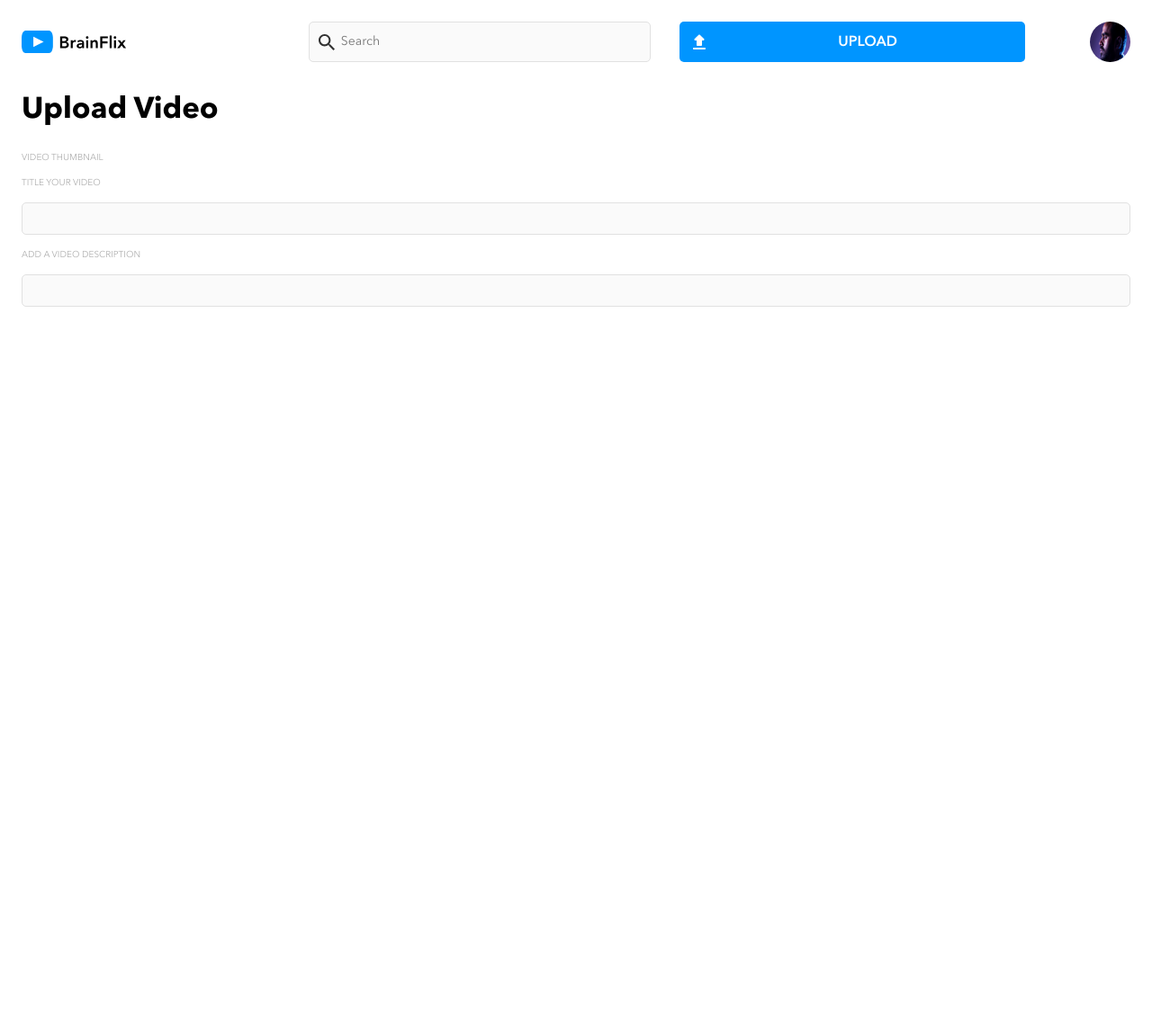
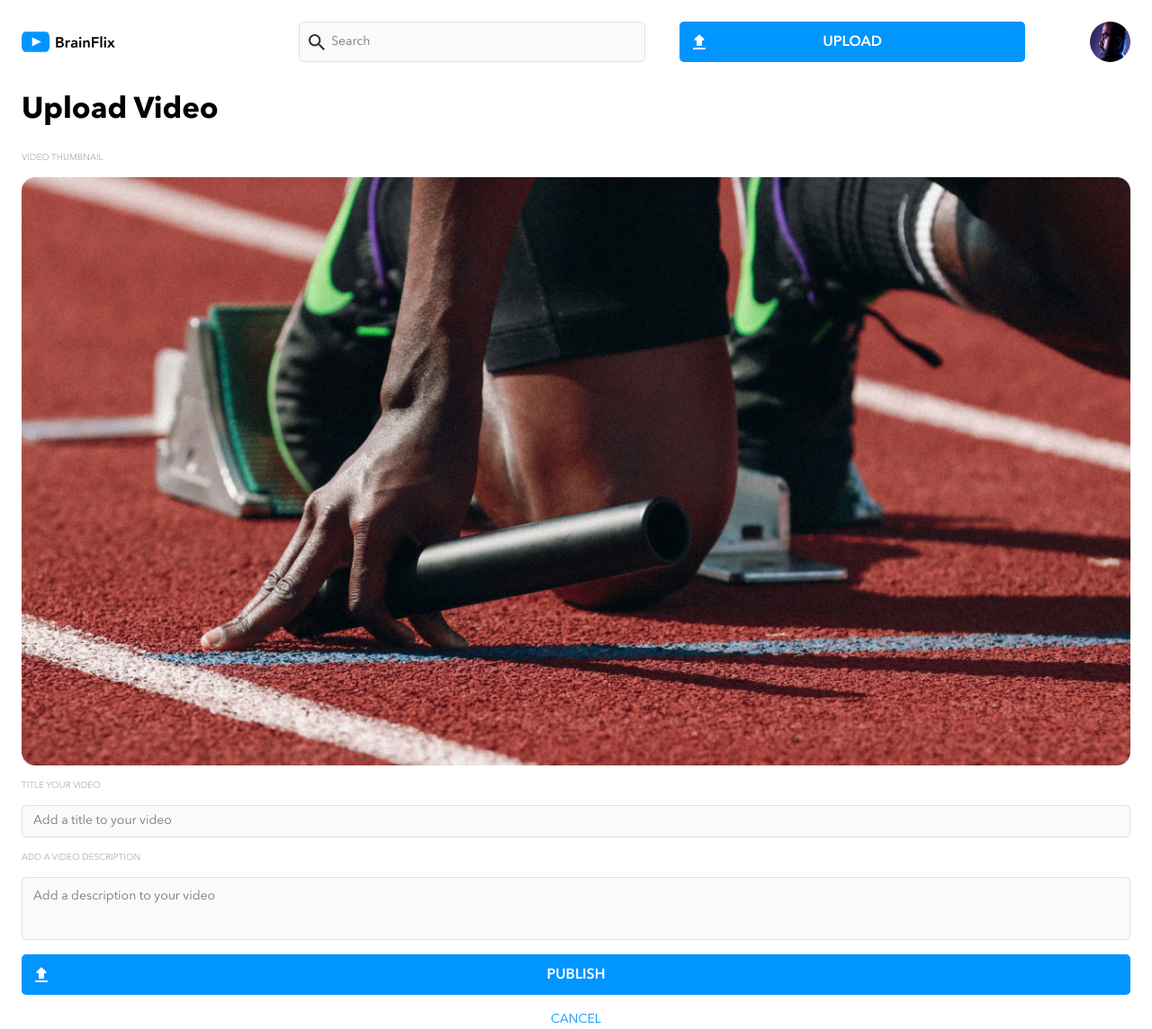
Before and after one commit to emanwdh/eman-awadh-brainflix, a React (Vite) app: page /upload in a window 1280 px wide. Shown: the whole page at 90% size. Before the commit the page ends 800 px from the top, so only its background shows below. Built offline with nearby package versions, Linux system fonts and the light colour scheme.

Commit message:
Style and Build: Style Upload Page Component, add links for Cancel and Publish, add onClick handler to publish that alerts user of sucessful upload, redirect user to / upon cancel or publish link click

```diff
--- a/src/App.scss
+++ b/src/App.scss
@@ -37,6 +37,7 @@ button {
   text-transform: uppercase;
   background-color: $button-default;
   color: $button-font-default;
+  width: 100%;
 }
 
 button:hover {
@@ -187,12 +188,19 @@ a:link {
   text-decoration: none;
 }
 
-a:hover{
-  background-color: $Mercury;
-}
 
 .section__loading {
   display: flex;
   justify-content: center;
   align-items: center;
 }
+
+.button--post {
+  background-image: url("./assets/Icons/upload.svg");
+  background-repeat: no-repeat;
+  background-position: 1rem;
+  padding: 0.5rem 1rem;
+
+  @include font-type($demi, 3.2rem, 1.6rem, $White);
+  height: 4.5rem;
+}
--- a/src/components/UploadForm/UploadForm.jsx
+++ b/src/components/UploadForm/UploadForm.jsx
@@ -1,5 +1,16 @@
 import "./UploadForm.scss"
+import { Link, useNavigate } from "react-router-dom";
+import Thumbnail from "../../assets/Images/Upload-video-preview.jpg";
+
 export default function UploadForm() {
+
+    const navigate = useNavigate();
+
+    function UploadHandler() {
+        alert("You have successfully uploaded your video!");
+    };
+
+
 
     return (
         <>
@@ -8,15 +19,18 @@ export default function UploadForm() {
             <form className="upload-form form">
                 <div className="upload-form__add-thumbnail form__input-field">
                     <label className="upload-form__label">Video Thumbnail</label>
+                    <img className="upload-form__thumbnail" src={Thumbnail}/>
                 </div>
                 <div className="upload-form__add-title form__input-field">
                     <label className="upload-form__label">Title Your Video</label>
-                    <input></input>
+                    <input className="upload-form__input" placeholder="Add a title to your video"></input>
                 </div>
                 <div className="upload-form__add-description form__input-field">
                     <label className="upload-form__label">Add a Video Description</label>
-                    <input></input>
+                    <textarea className="upload-form__text-area" placeholder="Add a description to your video"></textarea>
                 </div>
+                <Link className="button--link" to="/" onClick={UploadHandler}><button className="upload-form__button button--post" type="submit">Publish</button></Link>
+                <Link className ="cancel--link" to="/"><p className="upload-form__cancel">cancel</p></Link>
             </form>
         </section>
         </>
--- a/src/components/UploadForm/UploadForm.scss
+++ b/src/components/UploadForm/UploadForm.scss
@@ -1,15 +1,29 @@
 @use "../../styles/partials/mixins" as *;
 @use "../../styles/partials/variables" as *;
 
+.form {
+  display: flex;
+  flex-direction: column;
+  gap: 1.6rem;
 
-.form {
+  &__input-field {
     display: flex;
     flex-direction: column;
     gap: 1.6rem;
+  }
+}
 
-    &__input-field {
-        display:flex;
-        flex-direction: column;
-        gap: 1.6rem;
-    }
+.upload-form {
+  display: flex;
+  flex-direction: column;
+  justify-content: center;
+  &__text-area {
+    height: 7rem;
+  }
+
+  &__cancel{
+    text-transform: uppercase;
+    text-align: center;
+    color: $button-default;
+  }
 }
--- a/src/components/header/Header.jsx
+++ b/src/components/header/Header.jsx
@@ -8,12 +8,12 @@ function Header() {
     return(
 
     <header className="header section">
-       <img className="header__logo" src ={BrainFlixLogo} />
+       <Link className='logo__link' to="/"><img className="header__logo" src ={BrainFlixLogo}/></Link>
        <div className='header__search-bar'>
           <input className="search-bar__search" type = "text" placeholder = "Search"></input>
           <span><img className="search-bar__avatar avatar" src = {AvatarImage}/></span>
        </div>
-       <Link className="button--link" to = "/upload"><button className="button button--upload" type="submit">Upload</button></Link>
+       <Link className="header__button--link" to = "/upload"><button className="header__button button--post button" type="submit">Upload</button></Link>
     </header>
   )
 }
--- a/src/components/header/Header.scss
+++ b/src/components/header/Header.scss
@@ -54,21 +54,16 @@
     }
   }
 }
-
-.button--upload {
-  background-image: url("../../assets/Icons/upload.svg");
-  background-repeat: no-repeat;
-  background-position: 1rem;
-  padding-left: clamp(3.5rem, 4rem, 5rem);
-
-  @include font-type($demi, 3.2rem, 1.6rem, $White);
-  height: 4.5rem;
-}
-
-.button--link {
+.header__button--link {
   @include tablet {
     position: absolute;
     right: 11%;
     width: 30%;
   }
 }
+
+
+.logo__link{
+  display: flex;
+  justify-content: center;
+}
```
